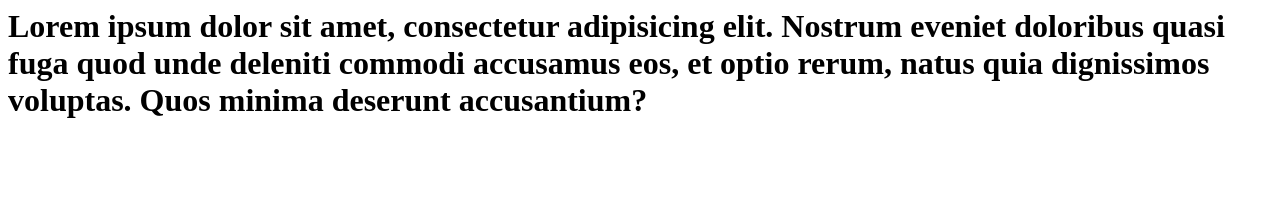
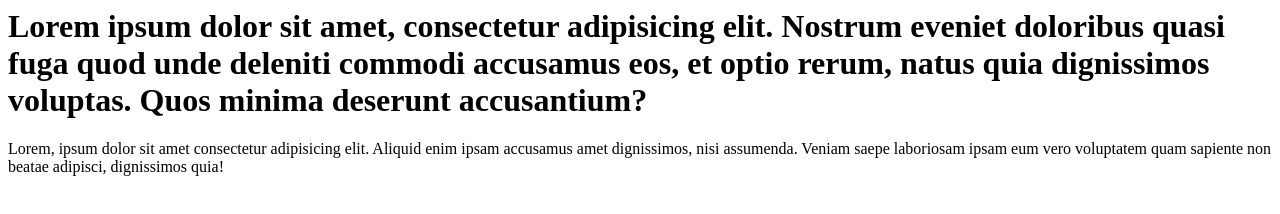
Before and after one commit to Salvatore-Gianfrancesco/test-html, a plain HTML site: page index.html in a window 1280 px wide. Drawn offline with Linux system fonts and the light colour scheme.

Commit message:
test commit

```diff
--- a/index.html
+++ b/index.html
@@ -1,3 +1,5 @@
 <html>
     <h1>Lorem ipsum dolor sit amet, consectetur adipisicing elit. Nostrum eveniet doloribus quasi fuga quod unde deleniti commodi accusamus eos, et optio rerum, natus quia dignissimos voluptas. Quos minima deserunt accusantium?</h1>
+
+    <p>Lorem, ipsum dolor sit amet consectetur adipisicing elit. Aliquid enim ipsam accusamus amet dignissimos, nisi assumenda. Veniam saepe laboriosam ipsam eum vero voluptatem quam sapiente non beatae adipisci, dignissimos quia!</p>
 </html>
```
